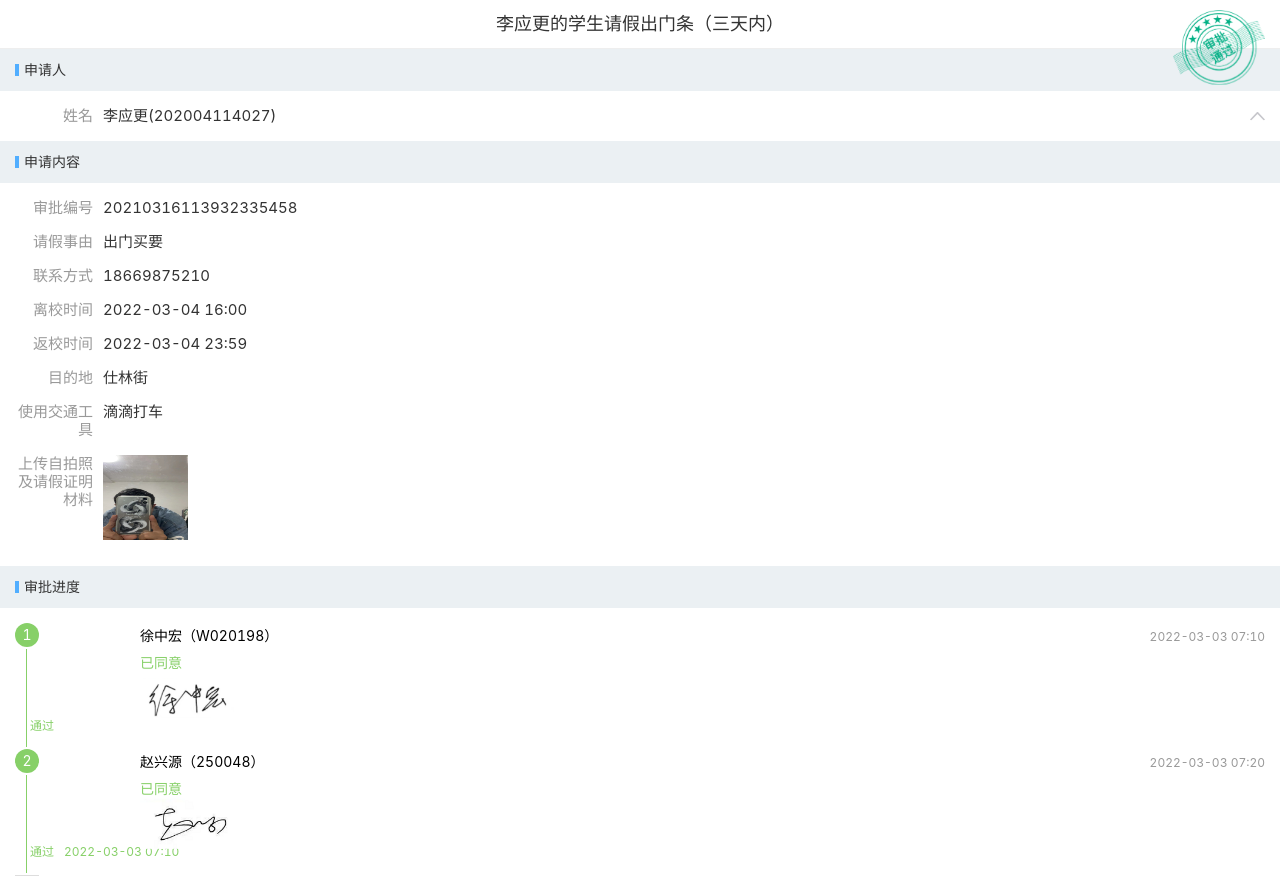
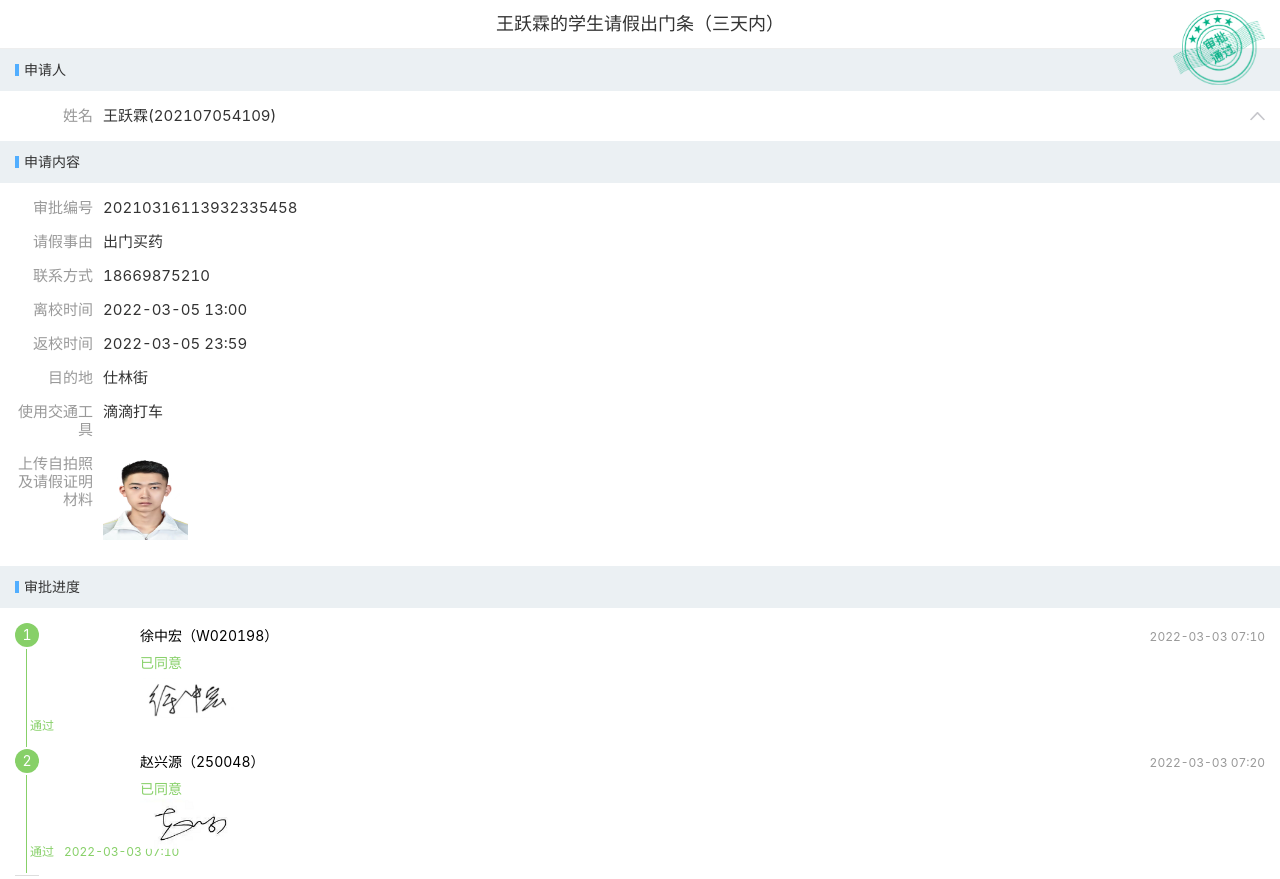
Before and after one commit to yibanjiatiao1/4nan2, a plain HTML site: page index.html in a window 1280 px wide. Shown: the top 879 px of the page. Drawn offline with Linux system fonts and the light colour scheme; a script that the page names is missing.

Commit message:
Update index.html

```diff
--- a/index.html
+++ b/index.html
@@ -30,7 +30,7 @@
     <div class="hx-layout">
      <main class="hx-content">
       <div class="wfTitle___Y-ebx">
-       李应更的学生请假出门条（三天内）
+       王跃霖的学生请假出门条（三天内）
       </div>
       <div class="hx-detail">
        <div class="hx-detail-group">
@@ -46,7 +46,7 @@
        <span class="hx-detail-item-label">姓名</span>
        <div class="hx-detail-item-field">
         <div class="am-flexbox am-flexbox-justify-start am-flexbox-align-center">
-         李应更(202004114027)
+         王跃霖(202107054109)
         </div>
        </div>
       </div>
@@ -56,7 +56,7 @@
        <div class="hx-detail-item">
         <span class="hx-detail-item-label">学号</span>
         <div class="hx-detail-item-field">
-         202004114027        </div>
+         202107054109        </div>
        </div>
        <div class="hx-detail-item">
         <span class="hx-detail-item-label">性别</span>
@@ -76,12 +76,12 @@
        <div class="hx-detail-item">
         <span class="hx-detail-item-label">班级</span>
         <div class="hx-detail-item-field">
-         20戏导班        </div>
+         21戏导班        </div>
        </div>
        <div class="hx-detail-item">
         <span class="hx-detail-item-label">年级</span>
         <div class="hx-detail-item-field">
-         2020        </div>
+         2021        </div>
        </div>
        <div class="hx-detail-item">
         <span class="hx-detail-item-label">教育层级</span>
@@ -119,7 +119,7 @@
          <div class="hx-detail-item">
           <span class="hx-detail-item-label">请假事由</span>
           <div class="hx-detail-item-field">
-           出门买要          </div>
+           出门买药          </div>
          </div>
          <div class="hx-detail-item">
           <span class="hx-detail-item-label">联系方式</span>
@@ -129,12 +129,12 @@
          <div class="hx-detail-item">
           <span class="hx-detail-item-label">离校时间</span>
           <div class="hx-detail-item-field">
-           2022-03-04 16:00          </div>
+           2022-03-05 13:00          </div>
          </div>
          <div class="hx-detail-item">
           <span class="hx-detail-item-label">返校时间</span>
           <div class="hx-detail-item-field">
-           2022-03-04 23:59          </div>
+           2022-03-05 23:59          </div>
          </div>
          <div class="hx-detail-item">
           <span class="hx-detail-item-label">目的地</span>
@@ -150,7 +150,7 @@
           <span class="hx-detail-item-label">上传自拍照及请假证明材料</span>
           <div class="hx-detail-item-field">
            <div class="hx-detail-image">
-            <img src="./工作流_files/n2.jpg" alt="" style="margin-right: 10px; width: 84.6667px;
+            <img src="./工作流_files/wyl.jpg" alt="" style="margin-right: 10px; width: 84.6667px;
     height: 84.6667px; margin-bottom: 10px;">
            </div>
           </div>
```
